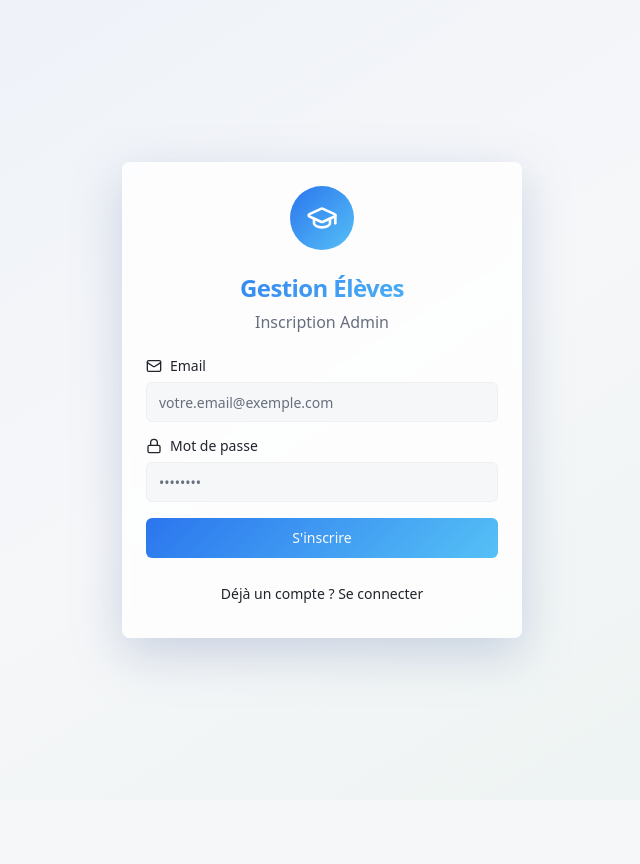
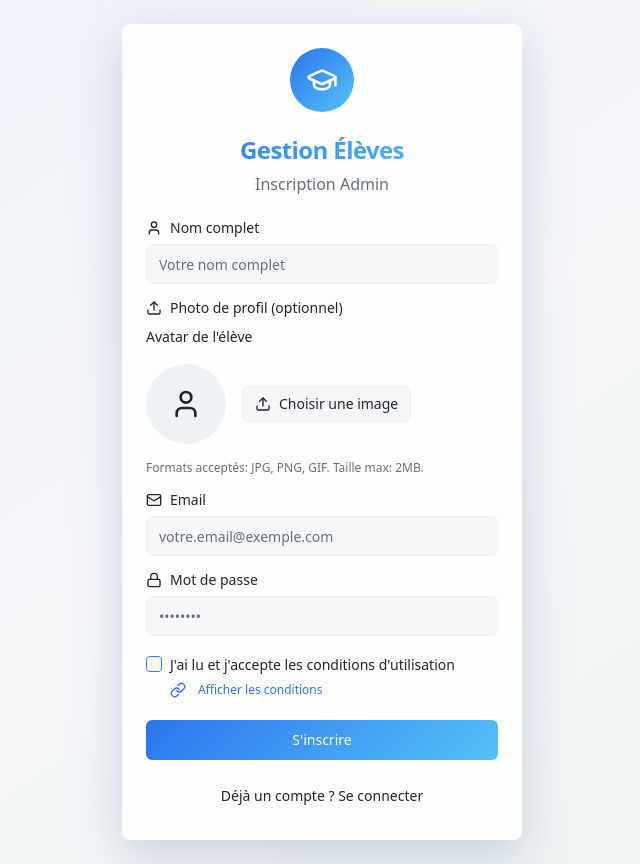
Before and after one commit to mageeeb/eleve-zen, a React (Vite) app: page / in a window 1280 px wide. Both pictures are taken after a click on the button "Pas de compte ? S'inscrire". Shown: the whole page, without its empty margins (318-958 px from the left). Before the commit the page ends 800 px from the top, so only its background shows below. Built offline with nearby package versions, Linux system fonts and the light colour scheme.

Commit message:
Add admin profile fields
The AI has added fields for admin's full name and avatar URL to the database.

```diff
--- a/src/components/LoginForm.tsx
+++ b/src/components/LoginForm.tsx
@@ -3,19 +3,47 @@ import { Button } from '@/components/ui/button';
 import { Input } from '@/components/ui/input';
 import { Label } from '@/components/ui/label';
 import { Card, CardHeader, CardTitle, CardContent } from '@/components/ui/card';
+import { Checkbox } from '@/components/ui/checkbox';
 import { useAuth } from '@/contexts/AuthContext';
 import { toast } from '@/hooks/use-toast';
-import { GraduationCap, Lock, Mail } from 'lucide-react';
+import { GraduationCap, Lock, Mail, User, Upload, Link } from 'lucide-react';
+import AvatarUpload from '@/components/AvatarUpload';
+import TermsDialog from '@/components/TermsDialog';
+import { supabase } from '@/integrations/supabase/client';
 
 const LoginForm = () => {
   const [email, setEmail] = useState('');
   const [password, setPassword] = useState('');
+  const [fullName, setFullName] = useState('');
+  const [avatarUrl, setAvatarUrl] = useState('');
+  const [acceptedTerms, setAcceptedTerms] = useState(false);
   const [isLoading, setIsLoading] = useState(false);
   const [mode, setMode] = useState<'login' | 'signup'>('login');
   const { login, signUp } = useAuth();
 
   const handleSubmit = async (e: React.FormEvent) => {
     e.preventDefault();
+
+    if (mode === 'signup') {
+      if (!fullName.trim()) {
+        toast({
+          title: "Erreur",
+          description: "Veuillez saisir votre nom complet.",
+          variant: "destructive",
+        });
+        return;
+      }
+
+      if (!acceptedTerms) {
+        toast({
+          title: "Erreur",
+          description: "Vous devez accepter les conditions d'utilisation.",
+          variant: "destructive",
+        });
+        return;
+      }
+    }
+
     setIsLoading(true);
 
     try {
@@ -31,6 +59,18 @@ const LoginForm = () => {
         });
       } else {
         if (mode === 'signup') {
+          // Update the user profile with name and avatar
+          const { data: { user } } = await supabase.auth.getUser();
+          if (user) {
+            await supabase
+              .from('profiles')
+              .update({
+                full_name: fullName,
+                avatar_url: avatarUrl || null
+              })
+              .eq('id', user.id);
+          }
+
           toast({
             title: "Inscription réussie",
             description: "Vérifiez votre email pour confirmer votre compte.",
@@ -72,6 +112,38 @@ const LoginForm = () => {
           </CardHeader>
           <CardContent>
             <form onSubmit={handleSubmit} className="space-y-4">
+              {mode === 'signup' && (
+                <>
+                  <div className="space-y-2">
+                    <Label htmlFor="fullName" className="flex items-center gap-2">
+                      <User className="w-4 h-4" />
+                      Nom complet
+                    </Label>
+                    <Input
+                      id="fullName"
+                      type="text"
+                      placeholder="Votre nom complet"
+                      value={fullName}
+                      onChange={(e) => setFullName(e.target.value)}
+                      required
+                      className="transition-all duration-200 focus:ring-2 focus:ring-primary/20"
+                    />
+                  </div>
+
+                  <div className="space-y-2">
+                    <Label className="flex items-center gap-2">
+                      <Upload className="w-4 h-4" />
+                      Photo de profil (optionnel)
+                    </Label>
+                    <AvatarUpload
+                      currentAvatar={avatarUrl}
+                      onAvatarChange={setAvatarUrl}
+                      studentName={fullName || "Admin"}
+                    />
+                  </div>
+                </>
+              )}
+
               <div className="space-y-2">
                 <Label htmlFor="email" className="flex items-center gap-2">
                   <Mail className="w-4 h-4" />
@@ -102,6 +174,41 @@ const LoginForm = () => {
                   className="transition-all duration-200 focus:ring-2 focus:ring-primary/20"
                 />
               </div>
+
+              {mode === 'signup' && (
+                <div className="space-y-3">
+                  <div className="flex items-start space-x-2">
+                    <Checkbox
+                      id="terms"
+                      checked={acceptedTerms}
+                      onCheckedChange={(checked) => setAcceptedTerms(checked === true)}
+                      className="mt-1"
+                    />
+                    <div className="space-y-1">
+                      <Label
+                        htmlFor="terms"
+                        className="text-sm leading-none peer-disabled:cursor-not-allowed peer-disabled:opacity-70"
+                      >
+                        J'ai lu et j'accepte les conditions d'utilisation
+                      </Label>
+                      <div>
+                        <TermsDialog>
+                          <Button
+                            type="button"
+                            variant="link"
+                            size="sm"
+                            className="h-auto p-0 text-xs text-primary"
+                          >
+                            <Link className="w-3 h-3 mr-1" />
+                            Afficher les conditions
+                          </Button>
+                        </TermsDialog>
+                      </div>
+                    </div>
+                  </div>
+                </div>
+              )}
+
               <Button
                 type="submit"
                 className="w-full bg-gradient-primary hover:opacity-90 transition-all duration-200 transform hover:scale-[1.02]"
--- /dev/null
+++ b/src/components/TermsDialog.tsx
@@ -0,0 +1,82 @@
+import React from 'react';
+import { Dialog, DialogContent, DialogHeader, DialogTitle, DialogTrigger } from '@/components/ui/dialog';
+import { Button } from '@/components/ui/button';
+import { ScrollArea } from '@/components/ui/scroll-area';
+import { FileText } from 'lucide-react';
+
+interface TermsDialogProps {
+  children: React.ReactNode;
+}
+
+const TermsDialog: React.FC<TermsDialogProps> = ({ children }) => {
+  return (
+    <Dialog>
+      <DialogTrigger asChild>
+        {children}
+      </DialogTrigger>
+      <DialogContent className="max-w-2xl max-h-[80vh]">
+        <DialogHeader>
+          <DialogTitle className="flex items-center gap-2">
+            <FileText className="w-5 h-5" />
+            Conditions d'utilisation
+          </DialogTitle>
+        </DialogHeader>
+        <ScrollArea className="max-h-[60vh] pr-4">
+          <div className="space-y-4 text-sm">
+            <div>
+              <h3 className="font-semibold mb-2">1. Utilisation des données</h3>
+              <p className="text-muted-foreground">
+                En vous inscrivant en tant qu'administrateur sur cette application, vous acceptez que les données personnelles
+                que vous fournissez lors de l'inscription, y compris votre nom et votre image téléchargée, puissent être utilisées
+                par l'application à des fins administratives et de personnalisation. Ces données seront stockées de manière sécurisée
+                et utilisées uniquement pour le fonctionnement et l'amélioration de l'application.
+              </p>
+            </div>
+
+            <div>
+              <h3 className="font-semibold mb-2">2. Responsabilité du compte</h3>
+              <p className="text-muted-foreground">
+                Vous êtes responsable de maintenir la confidentialité de votre compte et mot de passe et de restreindre
+                l'accès à votre ordinateur. Vous acceptez d'assumer la responsabilité de toutes les activités qui se
+                produisent sous votre compte.
+              </p>
+            </div>
+
+            <div>
+              <h3 className="font-semibold mb-2">3. Contenu</h3>
+              <p className="text-muted-foreground">
+                Vous acceptez de ne pas télécharger d'images qui sont offensantes, illégales, ou qui violent les droits
+                d'autrui. L'application se réserve le droit de supprimer tout contenu jugé inapproprié.
+              </p>
+            </div>
+
+            <div>
+              <h3 className="font-semibold mb-2">4. Modification des conditions</h3>
+              <p className="text-muted-foreground">
+                Nous nous réservons le droit de modifier ces conditions d'utilisation à tout moment. Tout changement
+                sera effectif immédiatement après publication sur l'application.
+              </p>
+            </div>
+
+            <div>
+              <h3 className="font-semibold mb-2">5. Protection des données</h3>
+              <p className="text-muted-foreground">
+                Vos données personnelles sont traitées conformément à notre politique de confidentialité. Nous nous
+                engageons à protéger vos informations et à ne les partager qu'en cas de nécessité pour le fonctionnement
+                de l'application ou si requis par la loi.
+              </p>
+            </div>
+
+            <div className="pt-4 border-t">
+              <p className="text-xs text-muted-foreground">
+                En cochant la case, vous confirmez avoir lu, compris et accepté ces conditions d'utilisation.
+              </p>
+            </div>
+          </div>
+        </ScrollArea>
+      </DialogContent>
+    </Dialog>
+  );
+};
+
+export default TermsDialog;
--- a/src/integrations/supabase/types.ts
+++ b/src/integrations/supabase/types.ts
@@ -125,23 +125,29 @@ export type Database = {
       }
       profiles: {
         Row: {
+          avatar_url: string | null
           created_at: string
           display_name: string | null
           email: string
+          full_name: string | null
           id: string
           updated_at: string
         }
         Insert: {
+          avatar_url?: string | null
           created_at?: string
           display_name?: string | null
           email: string
+          full_name?: string | null
           id: string
           updated_at?: string
         }
         Update: {
+          avatar_url?: string | null
           created_at?: string
           display_name?: string | null
           email?: string
+          full_name?: string | null
           id?: string
           updated_at?: string
         }
```
Also changed, not shown: 1 other file (tests, documents, lock files or other folders).
